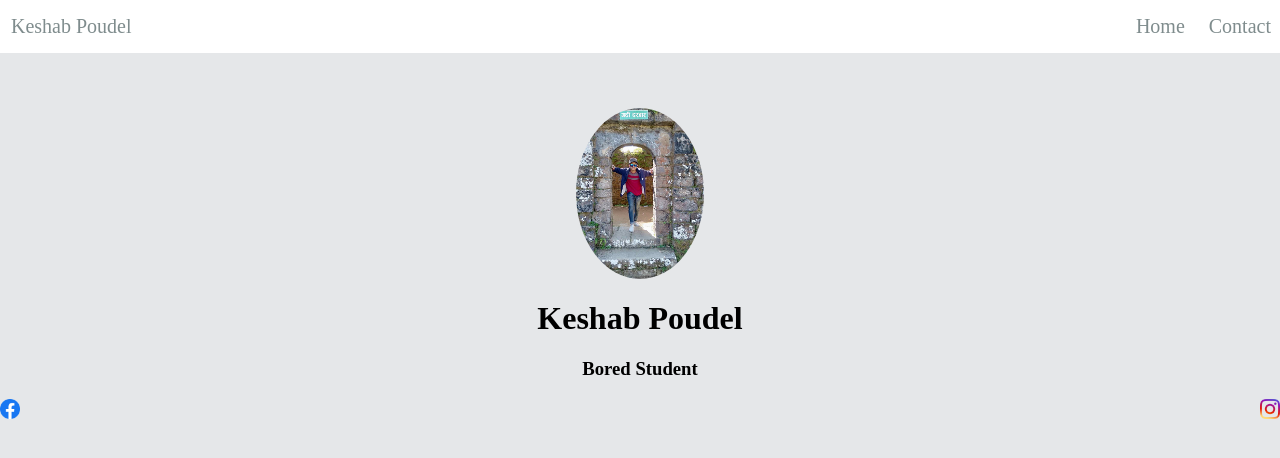
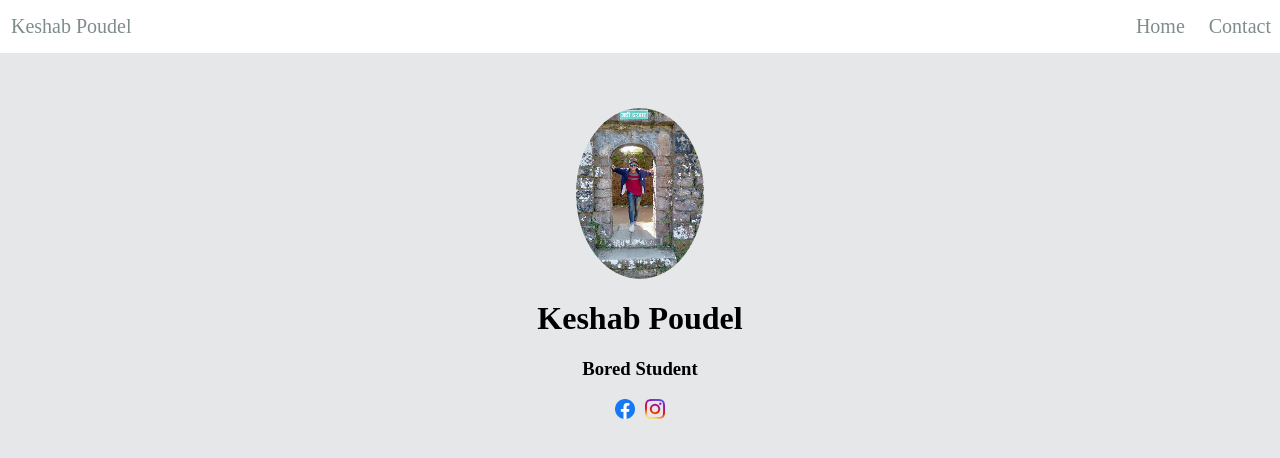
Before and after one commit to Ksav007/Ksav_Poudel, a plain HTML site: page index.html in a window 1280 px wide. Drawn offline with Linux system fonts and the light colour scheme.

Commit message:
Add files via upload

```diff
--- a/index.html
+++ b/index.html
@@ -30,8 +30,12 @@ Keshab Poudel
   </h3></div>
 
 <div class="center">
-<img src="fb.png" class="logo"/>
-<img src="ig.png" class="logoo"/>
-</div>
+  <a href="https://www.facebook.com/ksav.poudel.7/">
+<img src="fb.png" class="logo" />
+  </a>
+    <a href="https://www.instagram.com/poudelksav/">
+<img src="ig.png" class="logoo" />
+  </a>
+  </div>
 
 </html>
--- a/style.css
+++ b/style.css
@@ -1,6 +1,6 @@
 
 body {
-    margin: 0%;
+  margin: 0%;
 	background-color: #E5E7E9;
 
 }
@@ -35,9 +35,9 @@ body {
 .pp {
   margin-left: auto;
   margin-right: auto;
-   height: 20% ;
+  height: 20% ;
   width: 10%;
-  border-radius:50%;
+  border-radius: 50%;
   display: block;
 }
 
@@ -46,17 +46,19 @@ body {
 }
 
 .logo {
-  height:20px;
-  width:20px;
-  float:left;
+  height: 20px;
+  width: 20px;
+  padding-right: 5px;
 }
 
 .logoo {
-  height:20px;
-  width:20px;
-  float:right;
+  height: 20px;
+  width: 20px;
+  padding-left: 5px;
+
 }
 
 .center {
-  text-align:center;
+  display: flex;
+  justify-content: center;
 }
```
